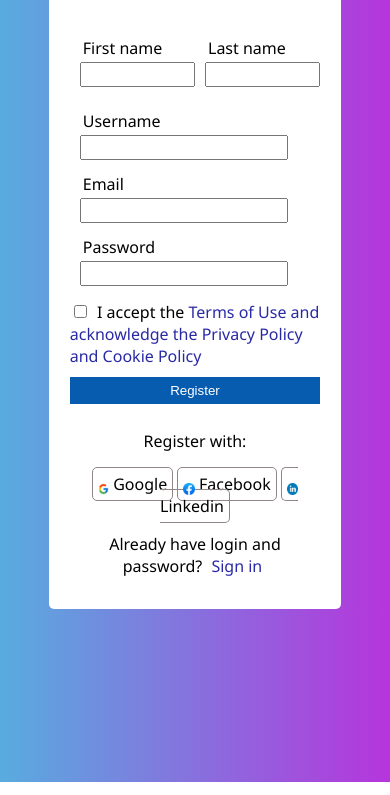
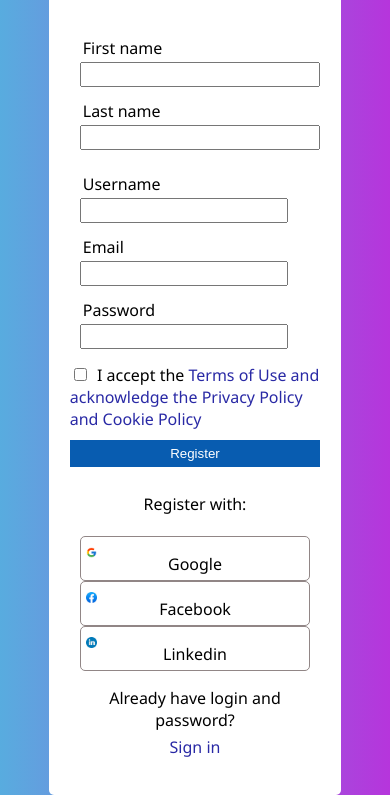
Before and after one commit to chamstall/projet-atelier, a plain HTML site: page formulaire d'inscription/signup.html in a window 390 px wide. Shown: the part 62-857 px from the top of the page. Drawn offline with Linux system fonts and the light colour scheme.

Commit message:
responsivité

```diff
--- a/formulaire d'inscription/signup.html
+++ b/formulaire d'inscription/signup.html
@@ -51,7 +51,7 @@
                 <div class="d4">
                     <p>Register with:
                     </p>
-                    <div class="i">
+                    <div>
                         <a href=""><img src="icones/téléchargement.png" alt=""> Google</a>
                         <a href=""><img src="icones/téléchargement.jpeg" alt=""> Facebook</a>
                         <a href=""><img src="icones/téléchargement (1).png" alt=""> Linkedin</a>
--- a/formulaire d'inscription/style.css
+++ b/formulaire d'inscription/style.css
@@ -31,8 +31,6 @@ div {
 
 .div1 {
     display: flex;
-
-
 }
 
 .div1 input {
@@ -82,7 +80,6 @@ label {
     border: 1px solid rgb(145, 134, 134);
     border-radius: 5px;
     padding: 5px;
-
     color: black;
     text-align: center;
 }
@@ -91,3 +88,12 @@ a:last-child {
     border: 0px;
     color: rgb(41, 41, 165);
 }
+@media screen and (max-width:500px){
+    .div1{
+        flex-direction: column;
+    }
+    .d4 a {
+       display: flex;
+       flex-direction: column;
+    }
+}
```
